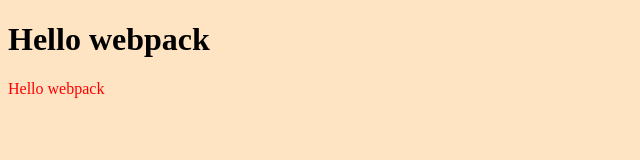
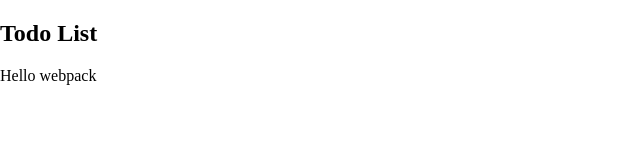
Before and after one commit to Ibizugbe/Todo-list-vanillaJS, a website built with webpack: page src/index.html in a window 1280 px wide. Shown: the whole page, without its empty margins (0-640 px from the left). Built offline with nearby package versions, Linux system fonts and the light colour scheme.

Commit message:
add to-do container

```diff
--- a/src/index.html
+++ b/src/index.html
@@ -7,6 +7,15 @@
     <title>webpack template</title>
   </head>
   <body>
-    <h1>Hello webpack</h1>
+    <header></header>
+    <main>
+      <section id="todo">
+        <div class="todo-container">
+          <h1 class="todo-title">Todo List</h1>
+          <ul class="todo-list"></ul>
+        </div>
+      </section>
+    </main>
+    <footer></footer>
   </body>
 </html>
--- a/src/style.css
+++ b/src/style.css
@@ -1,7 +1,11 @@
-.hello {
-  color: red;
+body {
+  margin: 0;
+  padding: 0;
+  box-sizing: border-box;
 }
 
-body {
-  background-color: bisque;
+ul {
+  margin: 0;
+  padding: 0;
+  list-style: none;
 }
```
